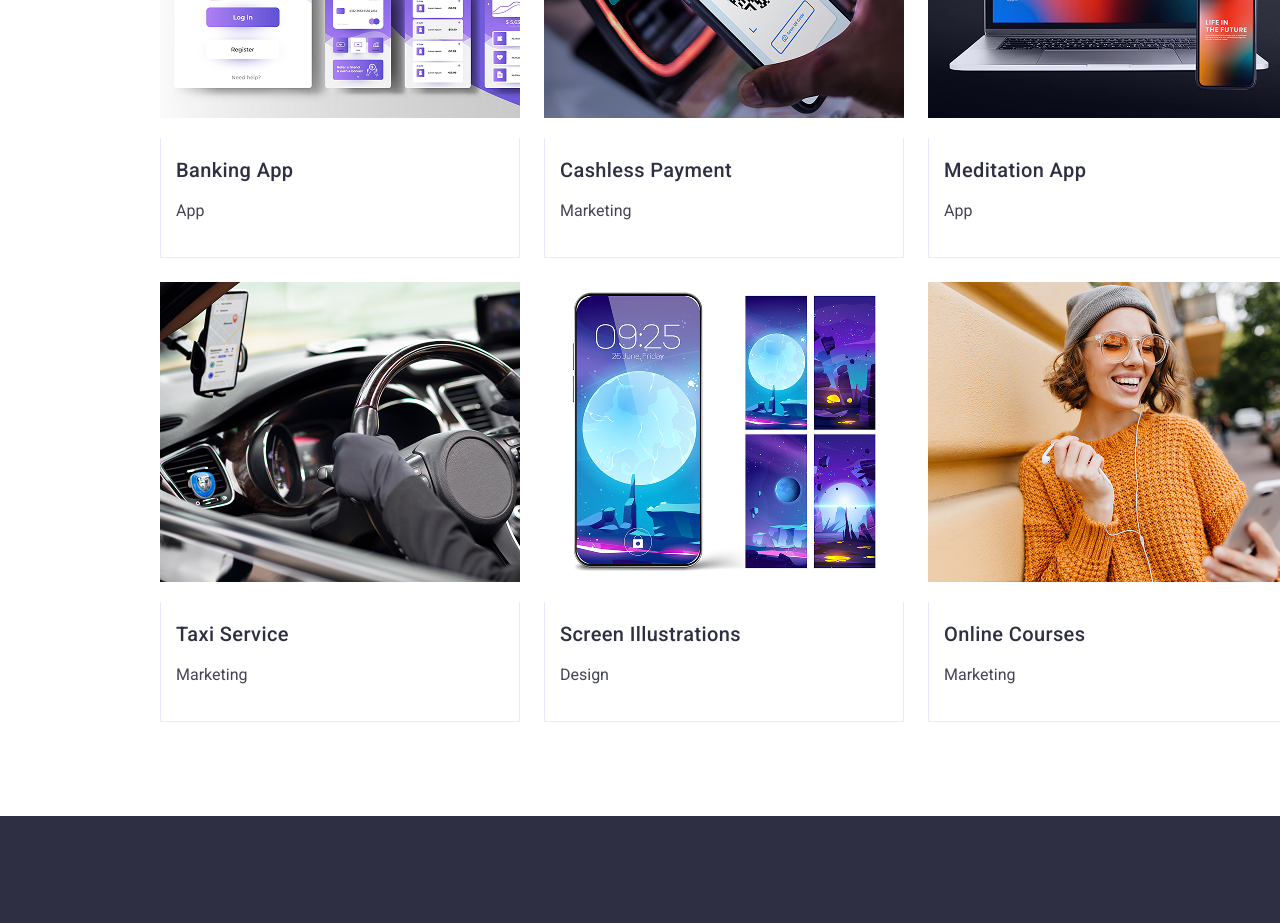
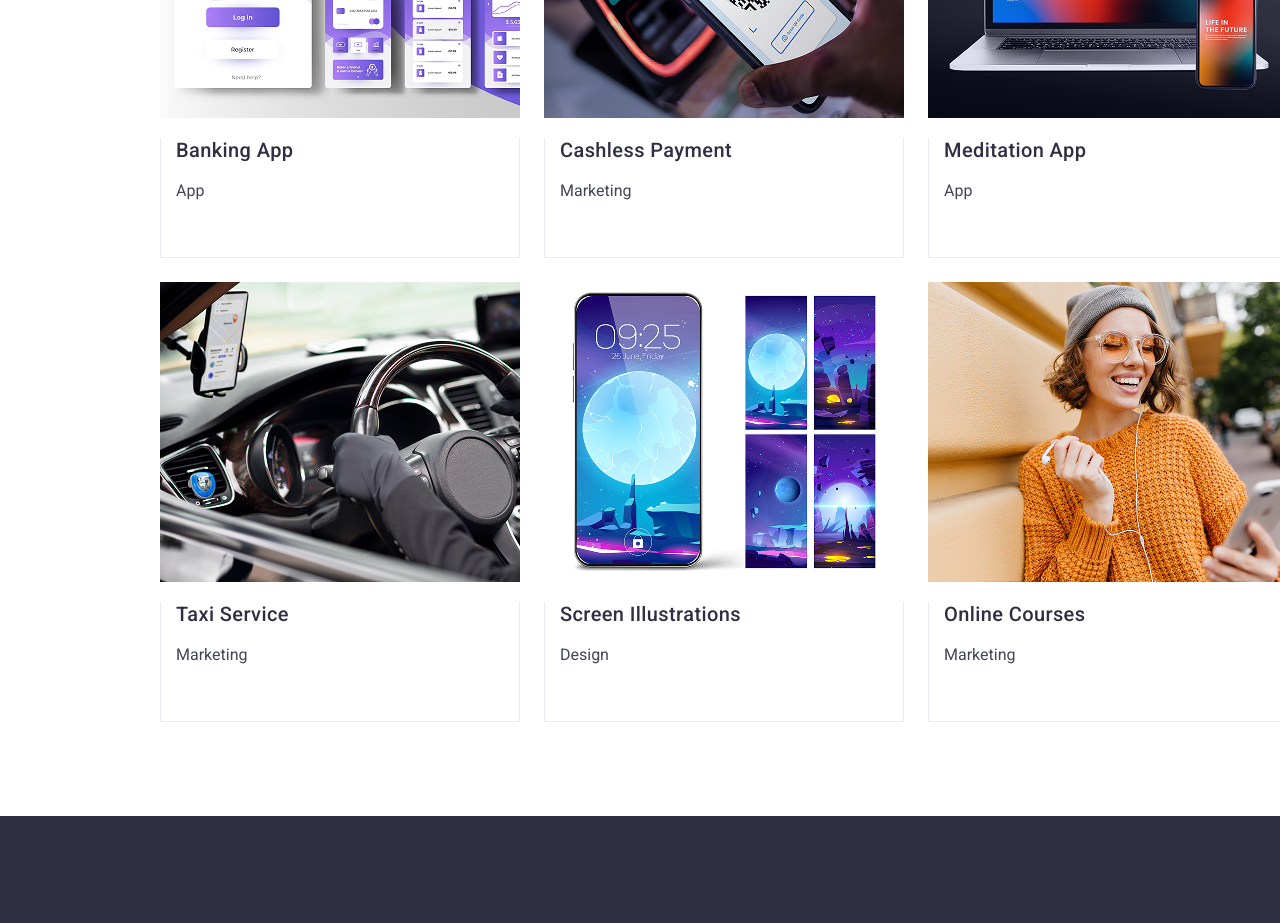
Before and after one commit to merdansahin/goit-markup-hw-04, a plain HTML site: page index.html in a window 1280 px wide. Shown: the part 2160-3083 px from the top of the page. Drawn offline with nearby package versions, Linux system fonts and the light colour scheme.

Commit message:
portofolio

```diff
--- a/css/styles.css
+++ b/css/styles.css
@@ -412,12 +412,6 @@ li {
   color: #f4f4fd;
 }
 
-.down-picture {
-  overflow: hidden;
-  margin-top: 20px;
-  padding-bottom: 50px;
-}
-
 .card-img {
   position: relative;
   overflow: hidden;
@@ -435,6 +429,7 @@ li {
   border-top: none;
   padding-left: 15px;
   padding-top: 0px;
+  padding-bottom: 50px;
 }
 
 .text-footer {
```
